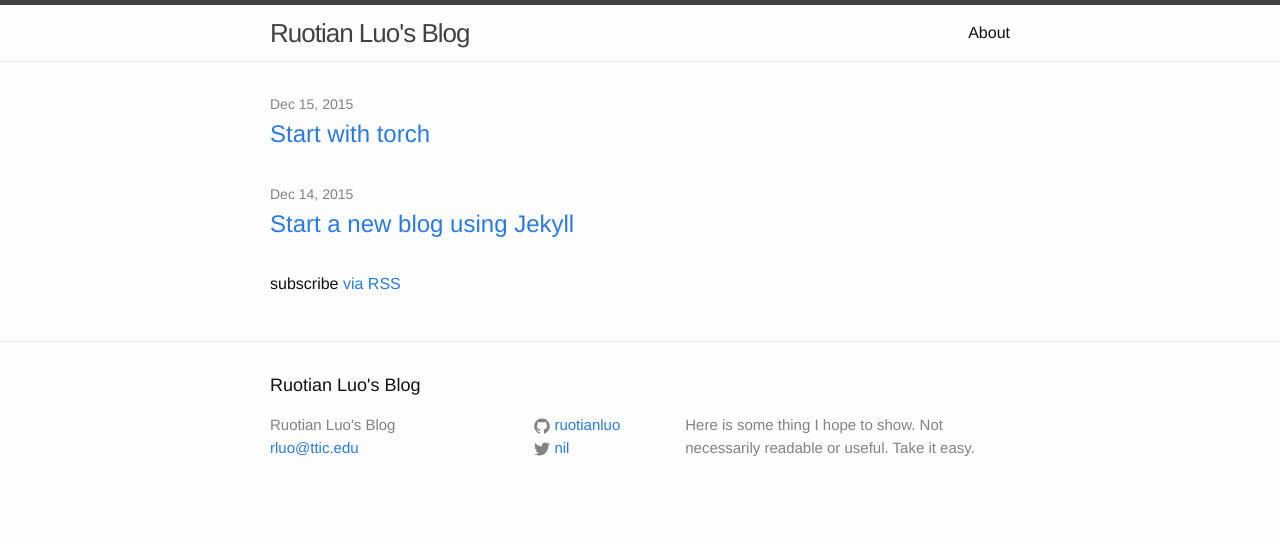
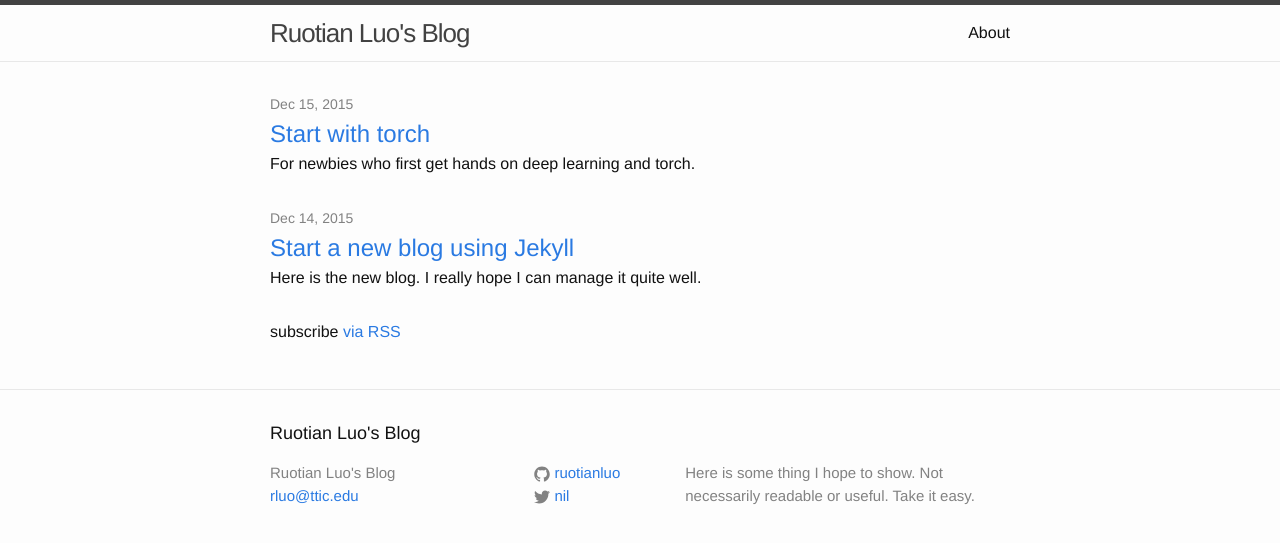
Before and after one commit to ruotianluo/ruotianluo.github.io, a Jekyll site: the page built from index.html, in a window 1280 px wide. Shown: the top 543 px of the page. Built offline with Jekyll 4.4.1, drawn with Linux system fonts in a browser that asks for light colours; comment, search, counter and statistics services are not loaded.

Commit message:
Add subtitle.

```diff
--- a/_layouts/default.html
+++ b/_layouts/default.html
@@ -10,7 +10,6 @@
     <div class="page-content">
       <div class="wrapper">
         {{ content }}
-        {% include comments.html %}
       </div>
     </div>
     {% include footer.html %}
--- a/_posts/2015-12-15-5-start-with-torch.markdown
+++ b/_posts/2015-12-15-5-start-with-torch.markdown
@@ -1,6 +1,7 @@
 ---
 layout: post
 title: "Start with torch"
+excerpt: "For newbies who first get hands on deep learning and torch."
 date: 2015-12-14 19:15:40 -0600
 comments: true
 ---
--- a/index.html
+++ b/index.html
@@ -11,9 +11,8 @@ layout: default
       <li>
         <span class="post-meta">{{ post.date | date: "%b %-d, %Y" }}</span>
           <a class="post-meta" href="{{ post.url }}#disqus_thread" data-disqus-identifier="{{post.url}}"></a>
-        <h2>
           <a class="post-link" href="{{ post.url | prepend: site.baseurl }}">{{ post.title }}</a>
-        </h2>
+          {{ post.excerpt }}
       </li>
     {% endfor %}
   </ul>
```
Also changed, not shown: _layouts/post.html (+8 -0 lines), about.md (+1 -1 lines).
